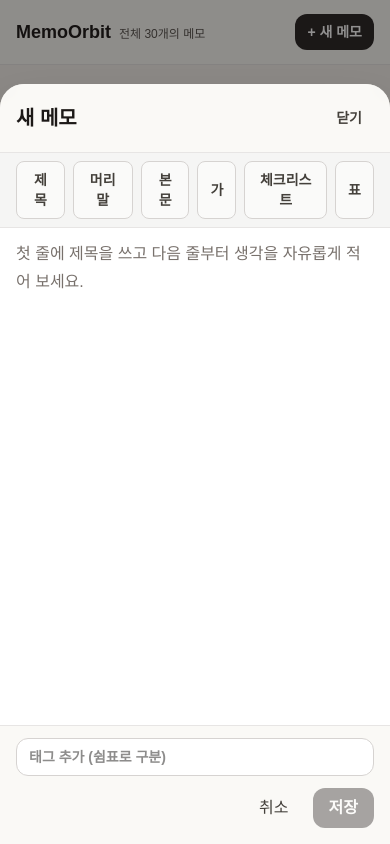
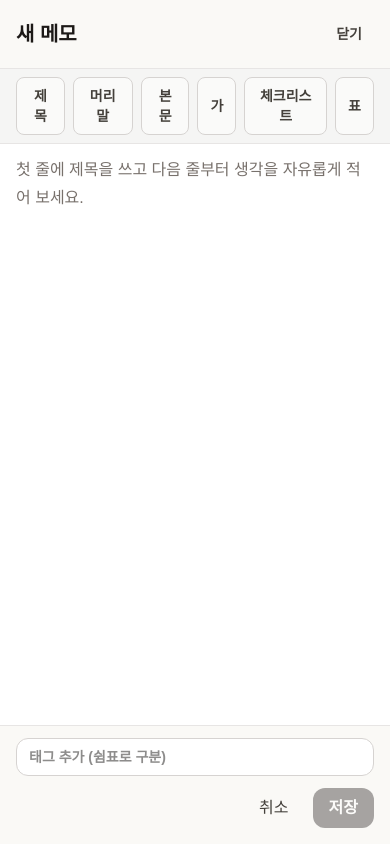
Before and after one commit to jujubeball/260828-memoorbit, a Next.js app: page / in a window 390 px wide. Both pictures are taken after a click on the button "+ 새 메모". Shown: the top 844 px of the page. Built offline with nearby package versions, Linux system fonts and the light colour scheme.

Commit message:
모바일 메모 편집기 전체 화면 전환

```diff
--- a/src/components/MemoModal.tsx
+++ b/src/components/MemoModal.tsx
@@ -141,13 +141,13 @@ export function MemoModal({
 
   return (
     <div
-      className="fixed inset-0 z-[100] flex w-full min-w-full items-end justify-center overflow-hidden bg-stone-950/45 sm:items-center sm:p-5"
+      className="fixed inset-0 z-[100] flex w-full min-w-full items-stretch justify-center overflow-hidden bg-[#faf9f6] sm:items-center sm:bg-stone-950/45 sm:p-5"
       role="dialog"
       aria-modal="true"
       aria-labelledby="memo-modal-title"
     >
-      <div className="flex h-[90dvh] max-h-[90vh] w-full min-w-full flex-col overflow-hidden rounded-t-3xl bg-[#faf9f6] shadow-2xl sm:min-w-0 sm:max-w-2xl sm:rounded-3xl">
-        <header className="z-20 flex shrink-0 items-center justify-between gap-4 border-b border-stone-200 bg-[#faf9f6]/95 px-4 py-4 backdrop-blur sm:px-6">
+      <div className="flex h-dvh max-h-none w-full min-w-full flex-col overflow-hidden bg-[#faf9f6] sm:h-[90dvh] sm:max-h-[90vh] sm:min-w-0 sm:max-w-2xl sm:rounded-3xl sm:shadow-2xl">
+        <header className="z-20 flex shrink-0 items-center justify-between gap-4 border-b border-stone-200 bg-[#faf9f6]/95 px-4 pb-4 pt-[max(1rem,env(safe-area-inset-top))] backdrop-blur sm:px-6 sm:py-4">
           <h2 id="memo-modal-title" className="text-xl font-bold text-stone-900">
             {editingMemo ? "메모 수정" : "새 메모"}
           </h2>
```
Also changed, not shown: 1 other file (tests, documents, lock files or other folders).
